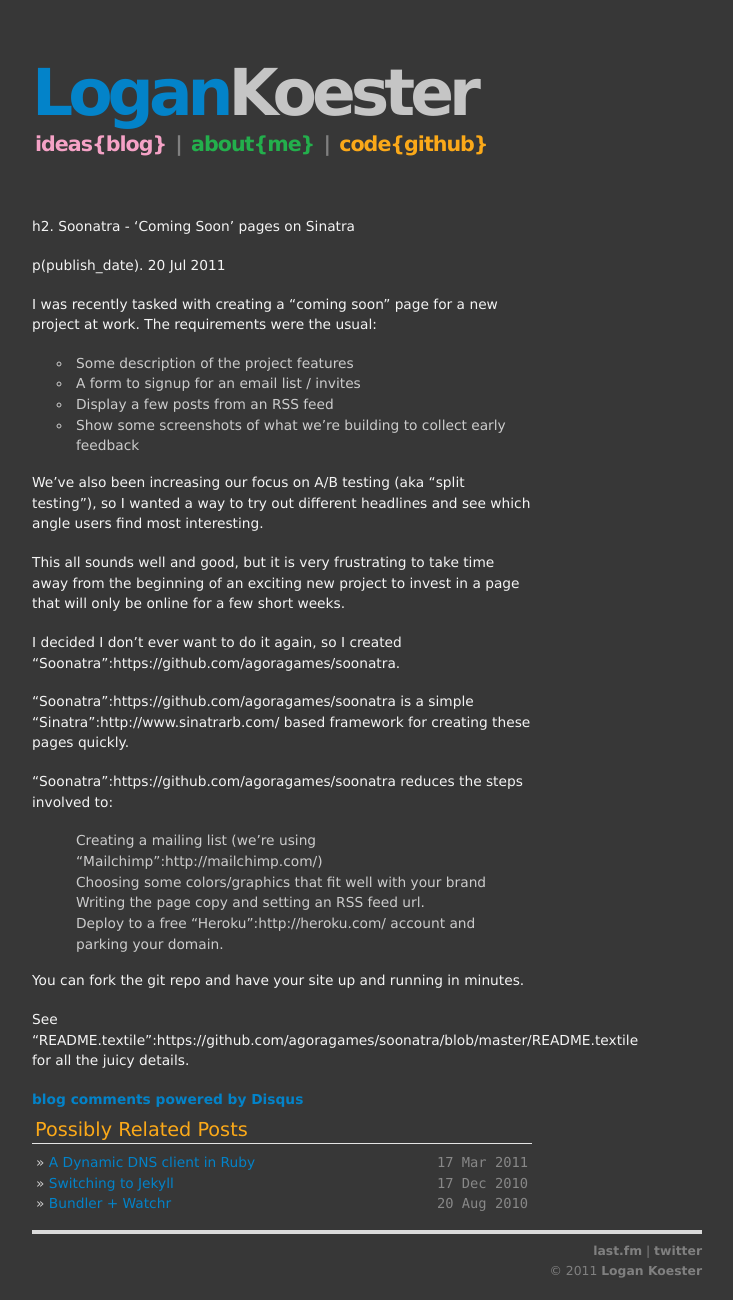
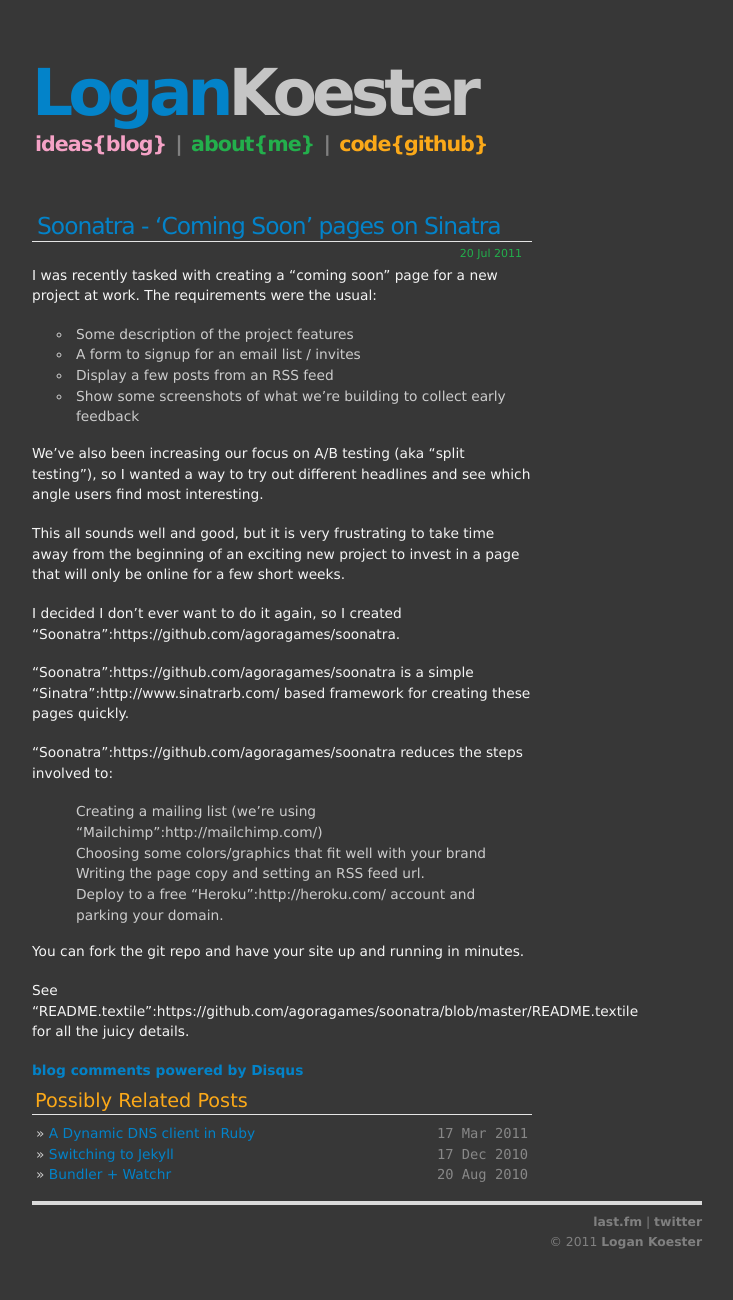
Before and after one commit to logankoester/logankoester.github.com, a Jekyll site: the page built from _posts/2011-07-20-soonatra-coming-soon-pages-on-sinatra.markdown, in a window 1280 px wide. Shown: the whole page, without its empty margins (273-1006 px from the left). Built offline with Jekyll 4.4.1, drawn with Linux system fonts in a browser that asks for light colours; Markdown is read by kramdown in place of the engine named in the settings; comment, search, counter and statistics services are not loaded; after the commit the page ends 1271 px from its top, so only the background shows below that.

Commit message:
fix formatting

```diff
--- a/_posts/2011-07-20-soonatra-coming-soon-pages-on-sinatra.markdown
+++ b/_posts/2011-07-20-soonatra-coming-soon-pages-on-sinatra.markdown
@@ -4,9 +4,9 @@
 published: true
 ---
 
-h2. {{ page.title }}
+## {{ page.title }}
 
-p(publish_date). 20 Jul 2011
+<p class="publish_date"> 20 Jul 2011</p>
 
 I was recently tasked with creating a "coming soon" page for a new project at work. The requirements were the usual:
 
```
